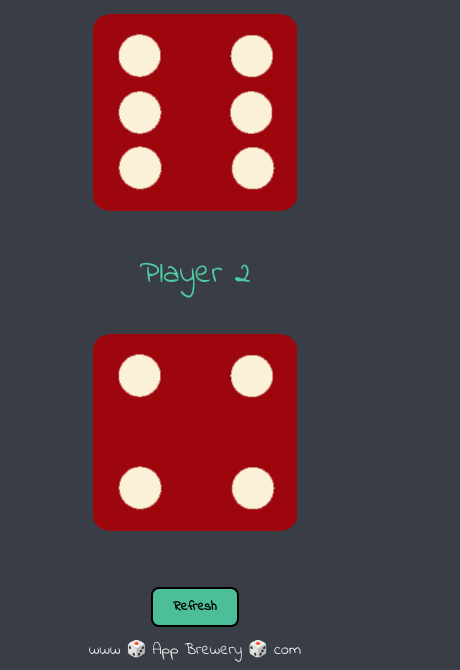
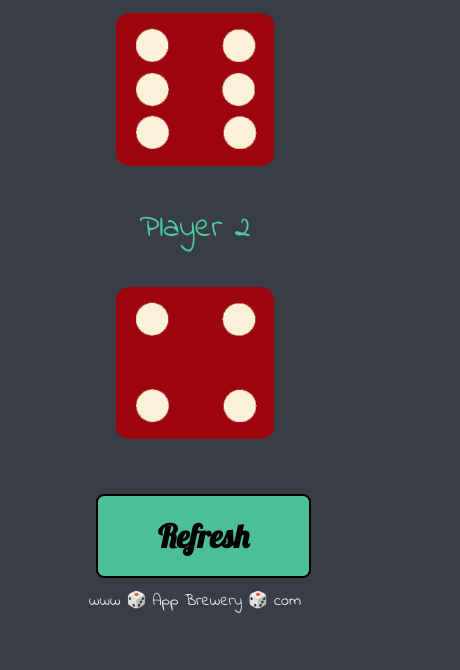
Before and after one commit to SkSay777/Dice-Game, a plain HTML site: page index.html in a window 390 px wide. Shown: the part 641-1311 px from the top of the page, 460 px wide, since content can reach past the window. After the commit the page ends 1262 px from the top, so only its background shows below. Drawn offline with Linux system fonts and the light colour scheme.

Commit message:
Update styles.css

```diff
--- a/styles.css
+++ b/styles.css
@@ -1,5 +1,5 @@
 .container {
-  width: 70%;
+  width: 53%;
   margin: auto;
   text-align: center;
 }
@@ -38,7 +38,7 @@ img {
   border-radius: 8px;
   border: 2px solid black;
   background-color: #4ecca2e9;
-  font-family: 'Indie Flower', cursive;
+  font-family: 'Lobster', cursive;
   font-weight: bolder;
 }
 
@@ -47,4 +47,19 @@ footer {
   color: #EEEEEE;
   text-align: center;
   font-family: 'Indie Flower', cursive;
+
 }
+
+@media (max-width: 1000px){
+
+  .btn{
+    margin-top: 3rem;
+    padding: 20px 60px;
+    border-radius: 8px;
+    border: 2px solid black;
+    background-color: #4ecca2e9;
+    font-family: 'Lobster', cursive;
+    font-weight: bolder;
+    font-size: 2rem;
+  }
+}
```
